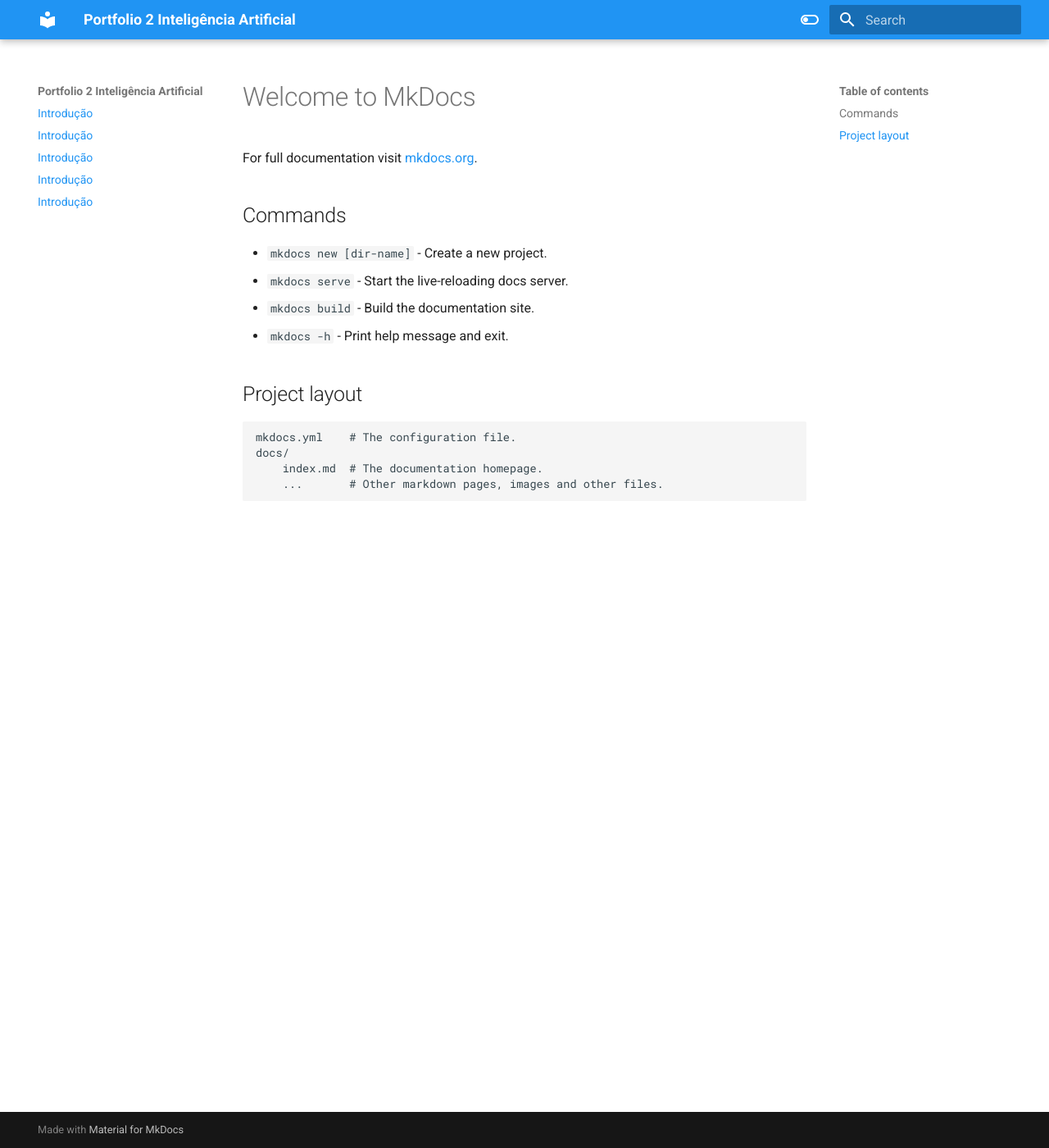
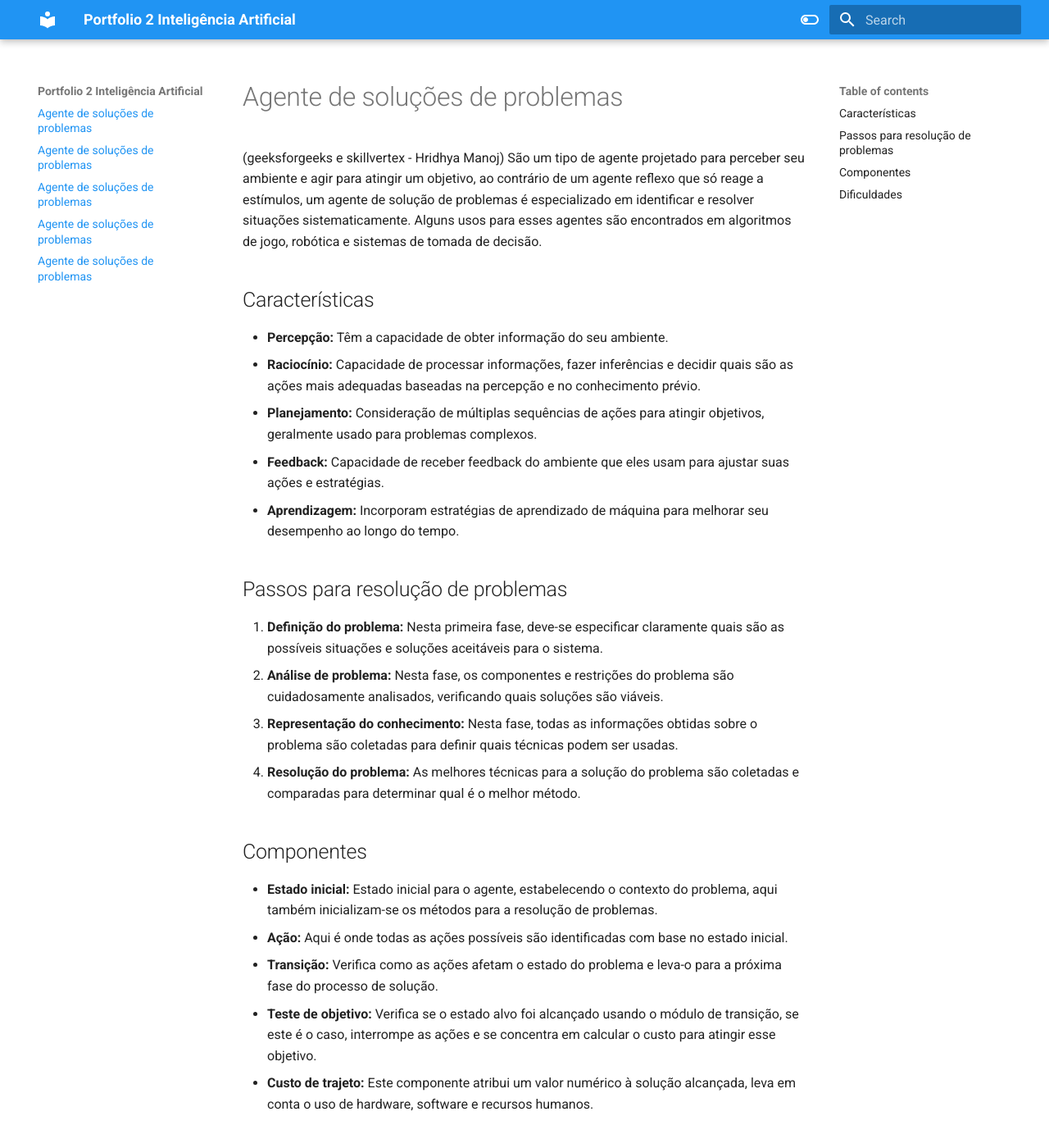
Before and after one commit to sebazac332/Portfolio_2IA, an MkDocs documentation site: the page built from docs/index.md, in a window 1280 px wide and 1400 px high. Shown: the whole window at 82% size. Built offline with MkDocs 1.6.1 and Material for MkDocs 9.7.7, drawn with Linux system fonts in a browser that asks for light colours; some of the changed text lies outside the part shown.

Commit message:
finished part a

```diff
--- a/docs/index.md
+++ b/docs/index.md
@@ -1,17 +1,34 @@
-# Welcome to MkDocs
+# Agente de soluções de problemas
 
-For full documentation visit [mkdocs.org](https://www.mkdocs.org).
+(geeksforgeeks e skillvertex - Hridhya Manoj)
+São um tipo de agente projetado para perceber seu ambiente e agir para atingir um objetivo, ao contrário de um agente reflexo que só reage a estímulos, um agente de solução de problemas é especializado em identificar e resolver situações sistematicamente. Alguns usos para esses agentes são encontrados em algoritmos de jogo, robótica e sistemas de tomada de decisão.
 
-## Commands
+## Características
 
-* `mkdocs new [dir-name]` - Create a new project.
-* `mkdocs serve` - Start the live-reloading docs server.
-* `mkdocs build` - Build the documentation site.
-* `mkdocs -h` - Print help message and exit.
+- **Percepção:** Têm a capacidade de obter informação do seu ambiente.
+- **Raciocínio:** Capacidade de processar informações, fazer inferências e decidir quais são as ações mais adequadas baseadas na percepção e no conhecimento prévio.
+- **Planejamento:** Consideração de múltiplas sequências de ações para atingir objetivos, geralmente usado para problemas complexos.
+- **Feedback:** Capacidade de receber feedback do ambiente que eles usam para ajustar suas ações e estratégias.
+- **Aprendizagem:** Incorporam estratégias de aprendizado de máquina para melhorar seu desempenho ao longo do tempo.
 
-## Project layout
+## Passos para resolução de problemas
 
-    mkdocs.yml    # The configuration file.
-    docs/
-        index.md  # The documentation homepage.
-        ...       # Other markdown pages, images and other files.
+1. **Definição do problema:** Nesta primeira fase, deve-se especificar claramente quais são as possíveis situações e soluções aceitáveis para o sistema.
+2. **Análise de problema:** Nesta fase, os componentes e restrições do problema são cuidadosamente analisados, verificando quais soluções são viáveis.
+3. **Representação do conhecimento:** Nesta fase, todas as informações obtidas sobre o problema são coletadas para definir quais técnicas podem ser usadas.
+4. **Resolução do problema:** As melhores técnicas para a solução do problema são coletadas e comparadas para determinar qual é o melhor método.
+
+## Componentes
+
+- **Estado inicial:** Estado inicial para o agente, estabelecendo o contexto do problema, aqui também inicializam-se os métodos para a resolução de problemas.
+- **Ação:** Aqui é onde todas as ações possíveis são identificadas com base no estado inicial.
+- **Transição:** Verifica como as ações afetam o estado do problema e leva-o para a próxima fase do processo de solução.
+- **Teste de objetivo:** Verifica se o estado alvo foi alcançado usando o módulo de transição, se este é o caso, interrompe as ações e se concentra em calcular o custo para atingir esse objetivo.
+- **Custo de trajeto:** Este componente atribui um valor numérico à solução alcançada, leva em conta o uso de hardware, software e recursos humanos.
+
+## Dificuldades
+
+- **Complexidade:** Problemas complexos exigem uma grande quantidade de tempo e recursos computacionais.
+- **Qualidade de dados:** A qualidade das soluções é muito dependente da qualidade dos dados que são fornecidos ao sistema.
+- **Interpretabilidade:** Vários modelos de IA atuam como "caixas pretas" o que impede a compreensão do seu processo de tomada de decisão.
+- **Ética e preconceito:** Preconceitos encontrados na data podem ser refletidos no agente o que pode alterar a qualidade das soluções.
--- a/mkdocs.yml
+++ b/mkdocs.yml
@@ -14,7 +14,7 @@ theme:
          name: Light mode
 
 nav:
-  - Introdução: index.md
+  - Agente de soluções de problemas: index.md
   - Algoritmo 1: index.md
   - Algoritmo 2: index.md
   - Algoritmo 3: index.md
```
Also changed, not shown: docs/references.md (added, +7 -0 lines).
